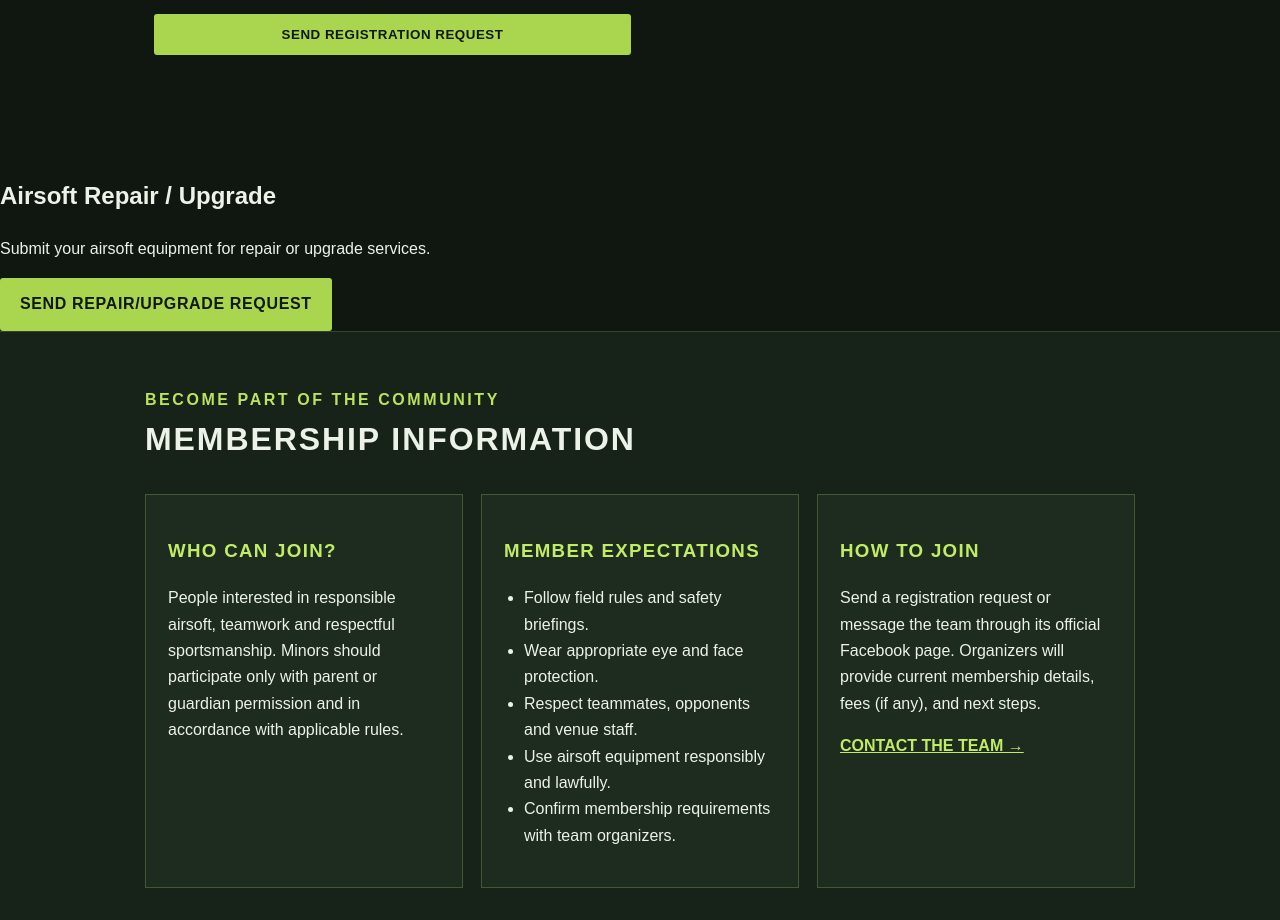
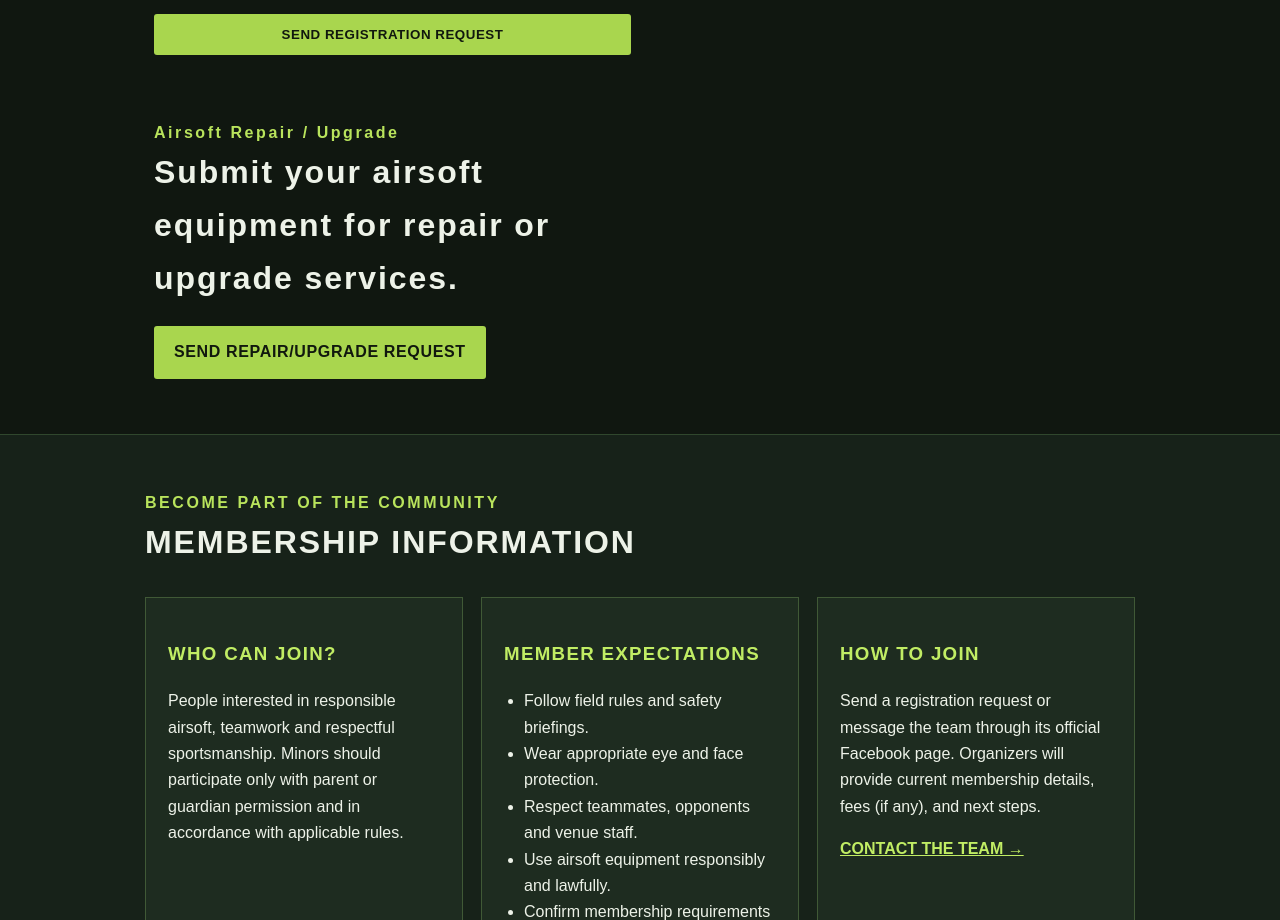
Before and after one commit to aparri-team-airsofter/aparri-team-airsofter.github.io, a plain HTML site: page index.html in a window 1280 px wide. Shown: the part 2200-3120 px from the top of the page. Drawn offline with Linux system fonts and the light colour scheme.

Commit message:
Update index.html

```diff
--- a/index.html
+++ b/index.html
@@ -70,13 +70,9 @@
       <form id="register-form" class="register-form">
         <button class="button" type="submit">SEND REGISTRATION REQUEST</button>
         <p id="form-status" class="small full" aria-live="polite"></p>
-      </form>
-    </section>
-
 	      <!-- REPAIR / UPGRADE FORM -->
       <div class="form-section">
-    <h2>Airsoft Repair / Upgrade</h2>
-    <p>Submit your airsoft equipment for repair or upgrade services.</p>
+	  <div class="section-heading"><p class="eyebrow">Airsoft Repair / Upgrade</p><h2>Submit your airsoft equipment for repair or upgrade services.</h2></div>
 
         <a class="button"
            href="https://forms.gle/kbjawVMtCuH1SqEe9"
@@ -85,6 +81,8 @@
            SEND REPAIR/UPGRADE REQUEST
         </a>
       </div>
+      </form>
+    </section>
 
     <section id="membership" class="section section-dark">
       <div class="section-heading"><p class="eyebrow">BECOME PART OF THE COMMUNITY</p><h2>MEMBERSHIP INFORMATION</h2></div>
```
Lines whose indentation alone changed are shown as unchanged.
